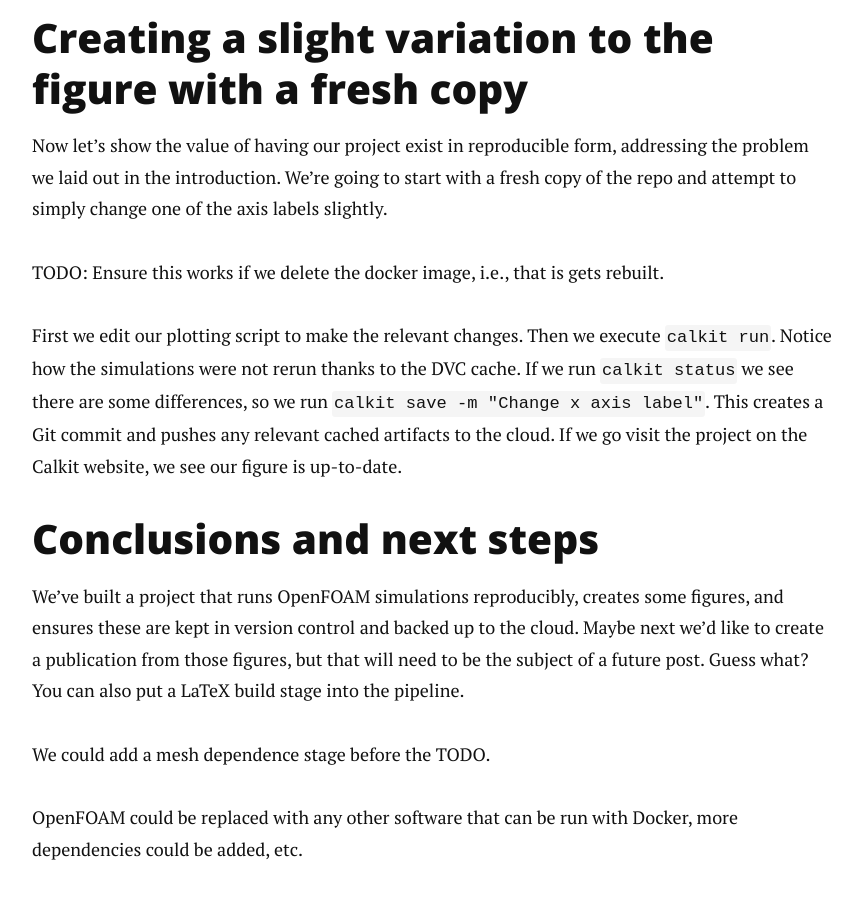
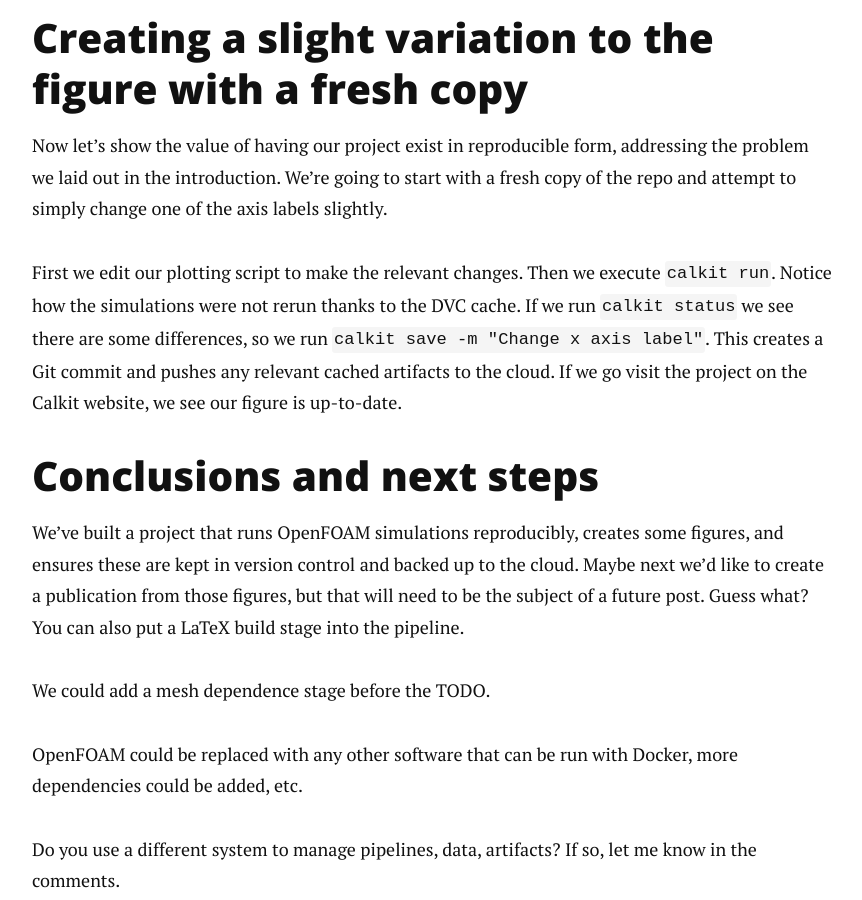
Before and after one commit to petebachant/petebachant.github.io, a Jekyll site: the page built from _posts/2024-10-15-reproducible-openfoam.markdown, in a window 1280 px wide and 900 px high, scrolled down 7607 px. Shown: the whole window, without its empty margins (208-1070 px from the left). Built offline with Jekyll 4.4.1, drawn with Linux system fonts in a browser that asks for light colours; nearby versions of some CDN libraries; formulas are drawn with MathJax 3; comment, search, counter and statistics services are not loaded.

Commit message:
Remove TODOs

```diff
--- a/_posts/2024-10-15-reproducible-openfoam.markdown
+++ b/_posts/2024-10-15-reproducible-openfoam.markdown
@@ -265,9 +265,6 @@
 We're going to start with a fresh copy of the repo
 and attempt to simply change one of the axis labels slightly.
 
-TODO: Ensure this works if we delete the docker image, i.e., that is gets
-rebuilt.
-
 First we edit our plotting script to make the relevant changes.
 Then we execute `calkit run`.
 Notice how the simulations were not rerun thanks to the DVC cache.
```
